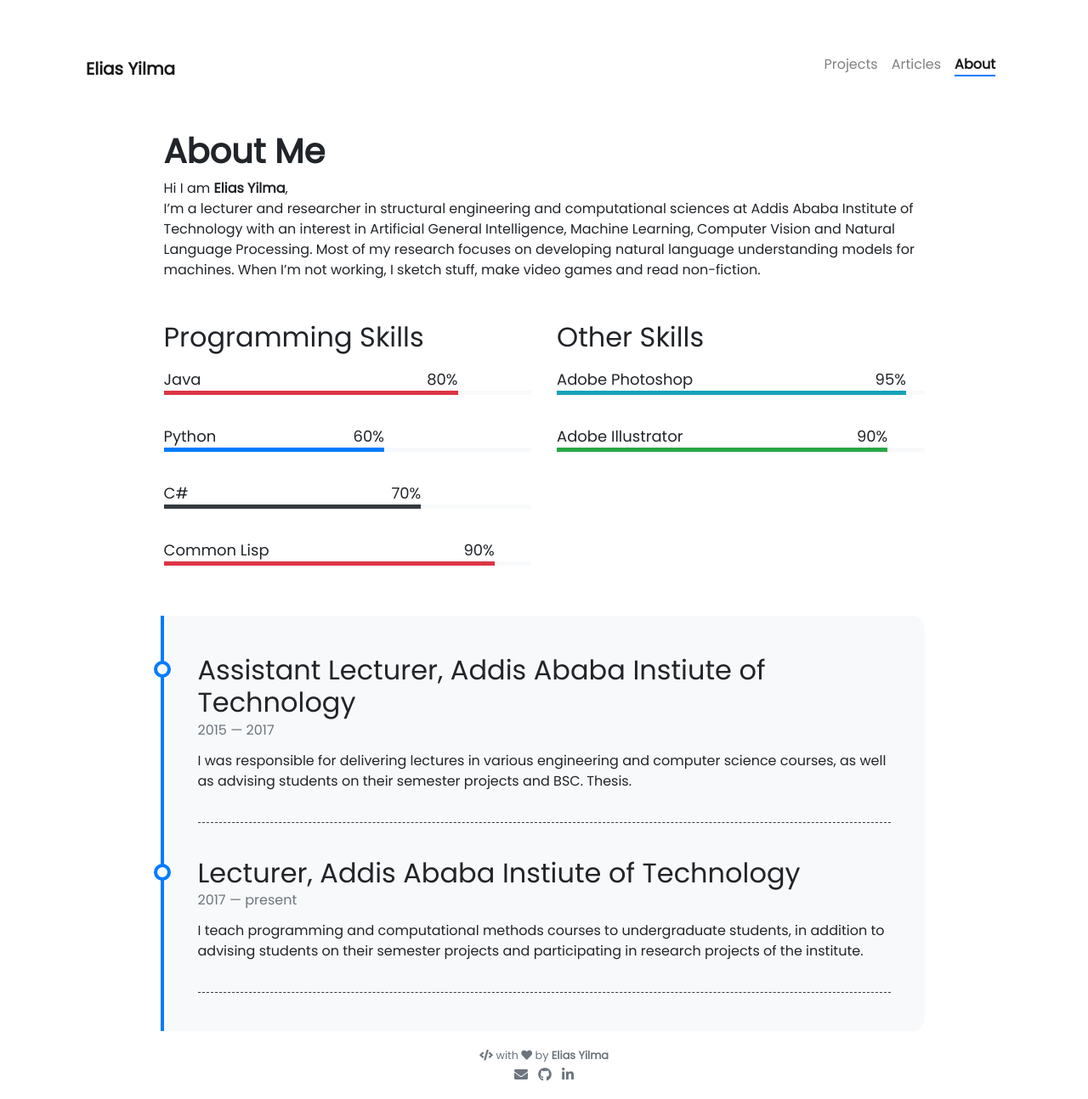
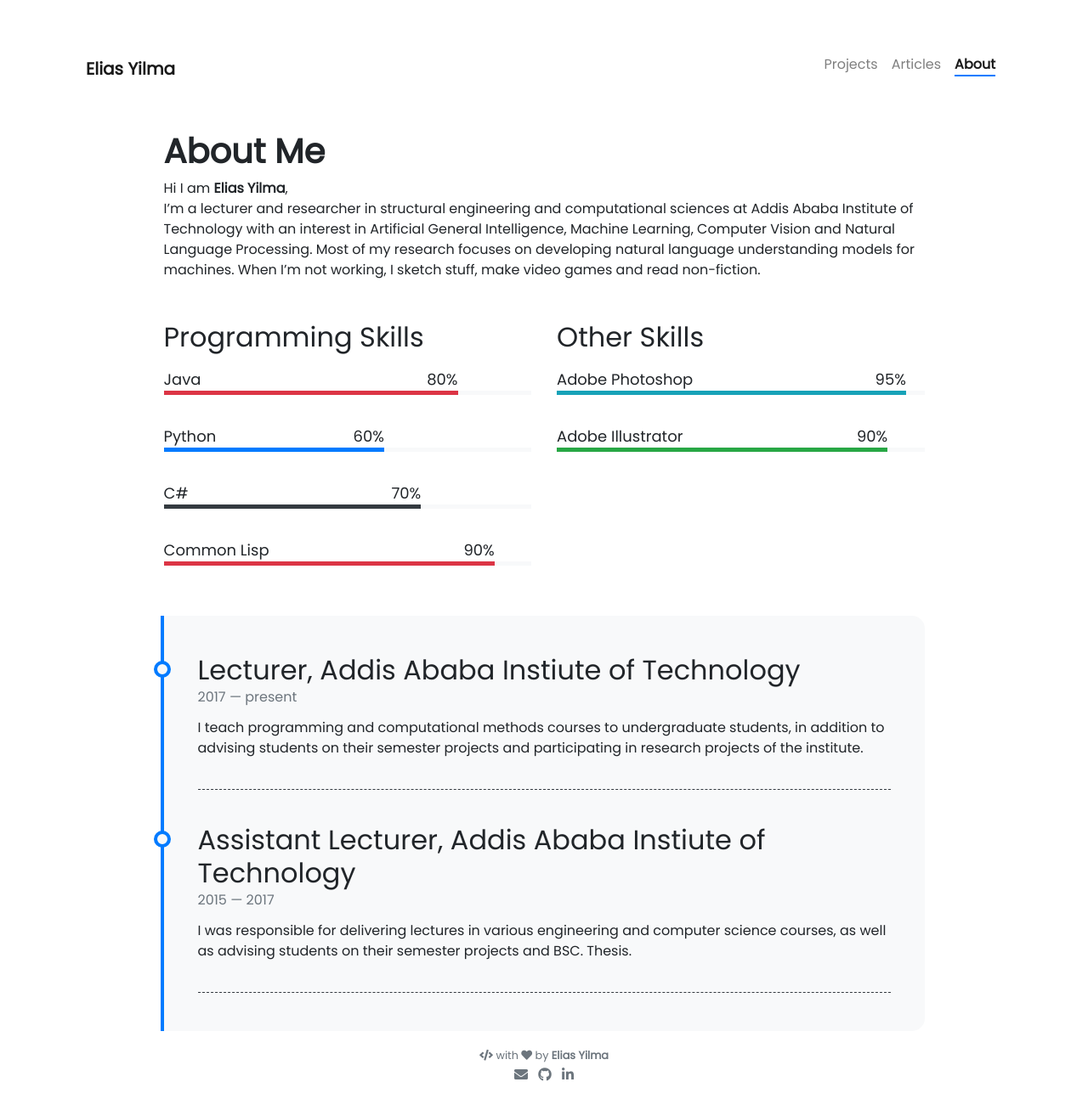
Before and after one commit to eliasyilma/eliasyilma.github.io, a Jekyll site: the page built from pages/about.md, in a window 1280 px wide. Shown: the whole page at 85% size. Built offline with Jekyll 4.4.1, drawn with Linux system fonts in a browser that asks for light colours; nearby versions of some CDN libraries; part of the change alters nothing that is shown.

```diff
--- a/_data/timeline.yml
+++ b/_data/timeline.yml
@@ -1,11 +1,10 @@
+- title: Lecturer, Addis Ababa Instiute of Technology
+  from: 2017
+  to: present
+  description: I teach programming and computational methods courses to undergraduate students, in addition to advising
+               students on their semester projects and participating in research projects of the institute.
 - title: Assistant Lecturer, Addis Ababa Instiute of Technology
   from: 2015
   to: 2017
   description: I was responsible for delivering lectures in various engineering and computer science courses,
                as well as advising students on their semester projects and BSC. Thesis.
-
-- title: Lecturer, Addis Ababa Instiute of Technology
-  from: 2017
-  to: present
-  description: I teach programming and computational methods courses to undergraduate students, in addition to advising
-               students on their semester projects and participating in research projects of the institute.
```
